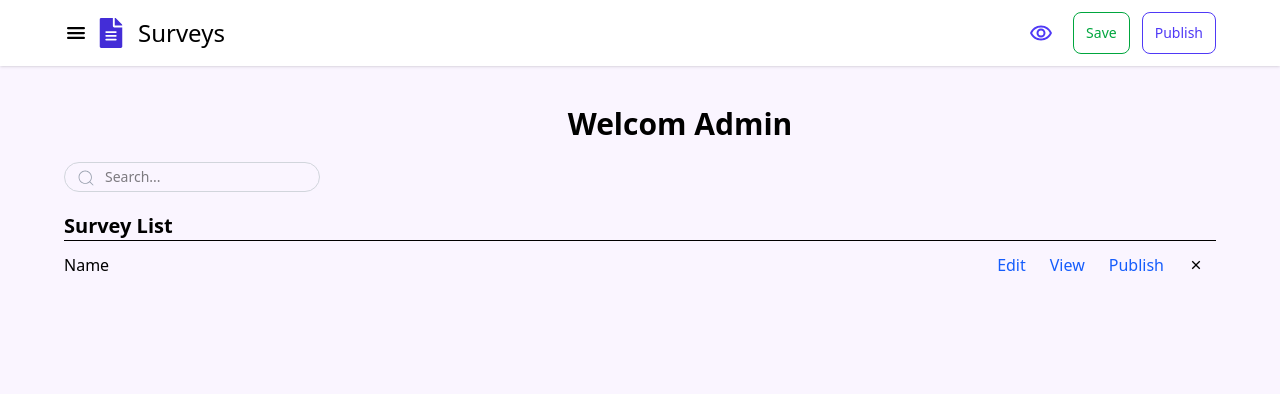
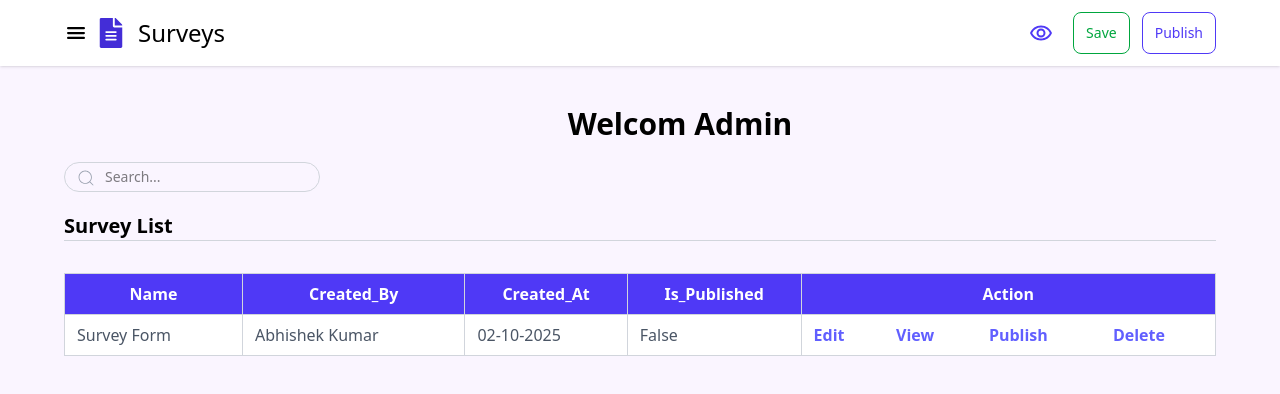
Before and after one commit to mtiwarioffbeat/survey, a Next.js app: page /draft in a window 1280 px wide. Shown: the top 394 px of the page. Built offline with nearby package versions, Linux system fonts and the light colour scheme.

Commit message:
changed table

```diff
--- a/src/components/dashboard/SurveyList.tsx
+++ b/src/components/dashboard/SurveyList.tsx
@@ -1,25 +1,39 @@
+import { RiCloseFill } from "react-icons/ri"
 import Link from "next/link"
-import { RiCloseFill } from "react-icons/ri"
 export default function SurveyList() {
     return (
-        <div className=" ">
-            <div><p className="text-xl font-bold">Survey List</p></div>
-            <hr className="text-black w-full " />
-            <div className="w-full justify-between flex mt-3">
-
-                <div>
-                    <p>Name</p>
-                </div>
-                <div>
-                    <ul className="flex px-3 gap-6  ">
-                        <li className="text-blue-600"><Link href="">Edit</Link></li>
-                        <li className="text-blue-600"><Link href='' >View</Link></li>
-                        <li className="text-blue-600"><Link href=''>Publish</Link></li>
-                        <button><RiCloseFill /></button>
-                    </ul>
-                </div>
+        <div className="w-full">
+            <div>
+                <p className="text-base sm:text-lg md:text-xl font-bold">Survey List</p>
+            </div>
+            <hr className="text-gray-300 w-full" />
+            <div className="w-full mt-3 overflow-x-auto">
+                <table className="w-full border border-gray-300 mt-5 text-xs sm:text-sm md:text-base min-w-[600px]">
+                    <thead className="bg-indigo-600">
+                        <tr>
+                            <th className="border border-gray-300 py-2 px-2 text-white">Name</th>
+                            <th className="border border-gray-300 py-2 px-2 text-white">Created_By</th>
+                            <th className="border border-gray-300 py-2 px-2 text-white">Created_At</th>
+                            <th className="border border-gray-300 py-2 px-2 text-white">Is_Published</th>
+                            <th className="border border-gray-300 py-2 px-2 text-white" colSpan={4}>Action</th>
+                        </tr>
+                    </thead>
+                    <tbody className="bg-white">
+                        <tr >
+                            <td className="border border-gray-300 px-2 sm:px-3 py-2 text-gray-600">Survey Form</td>
+                            <td className="border border-gray-300 px-2 sm:px-3 py-2 text-gray-600">Abhishek Kumar</td>
+                            <td className="border border-gray-300 px-2 sm:px-3 py-2 text-gray-600">02-10-2025</td>
+                            <td className="border border-gray-300 px-2 sm:px-3 py-2 text-gray-600">False</td>
+                            <td className="px-2 sm:px-3 py-2 font-bold text-indigo-500"><Link href="">Edit</Link></td>
+                            <td className=" px-2 sm:px-3 py-2 font-bold text-indigo-500"><Link href="">View</Link></td>
+                            <td className=" px-2 sm:px-3 py-2 font-bold text-indigo-500"><Link href="">Publish</Link></td>
+                            <td className="px-2 sm:px-3 py-2 font-bold text-indigo-500 flex items-center gap-1">
+                                <Link href="">Delete</Link>
+                            </td>
+                        </tr>
+                    </tbody>
+                </table>
             </div>
         </div>
-
     )
 }
```
